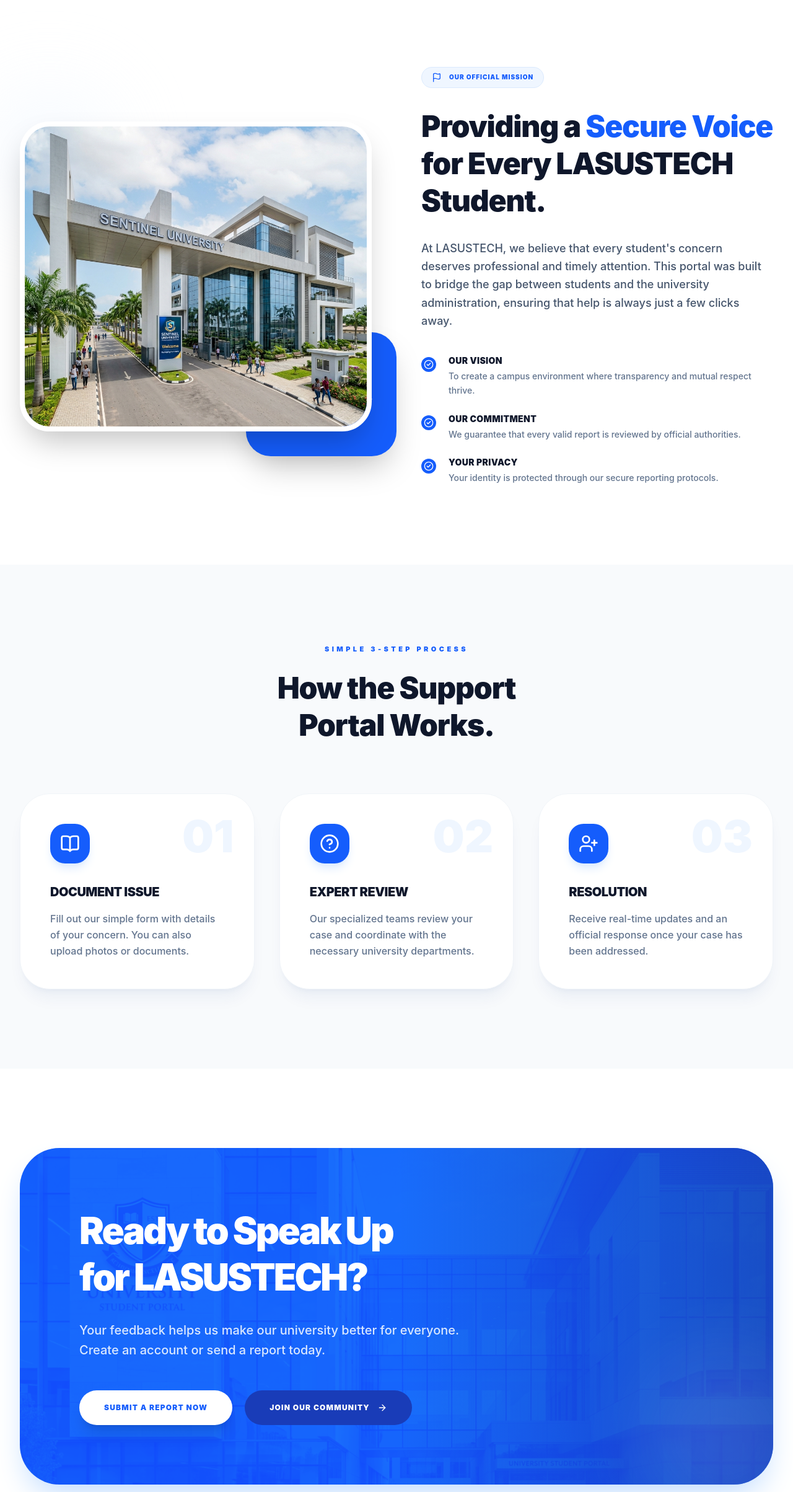
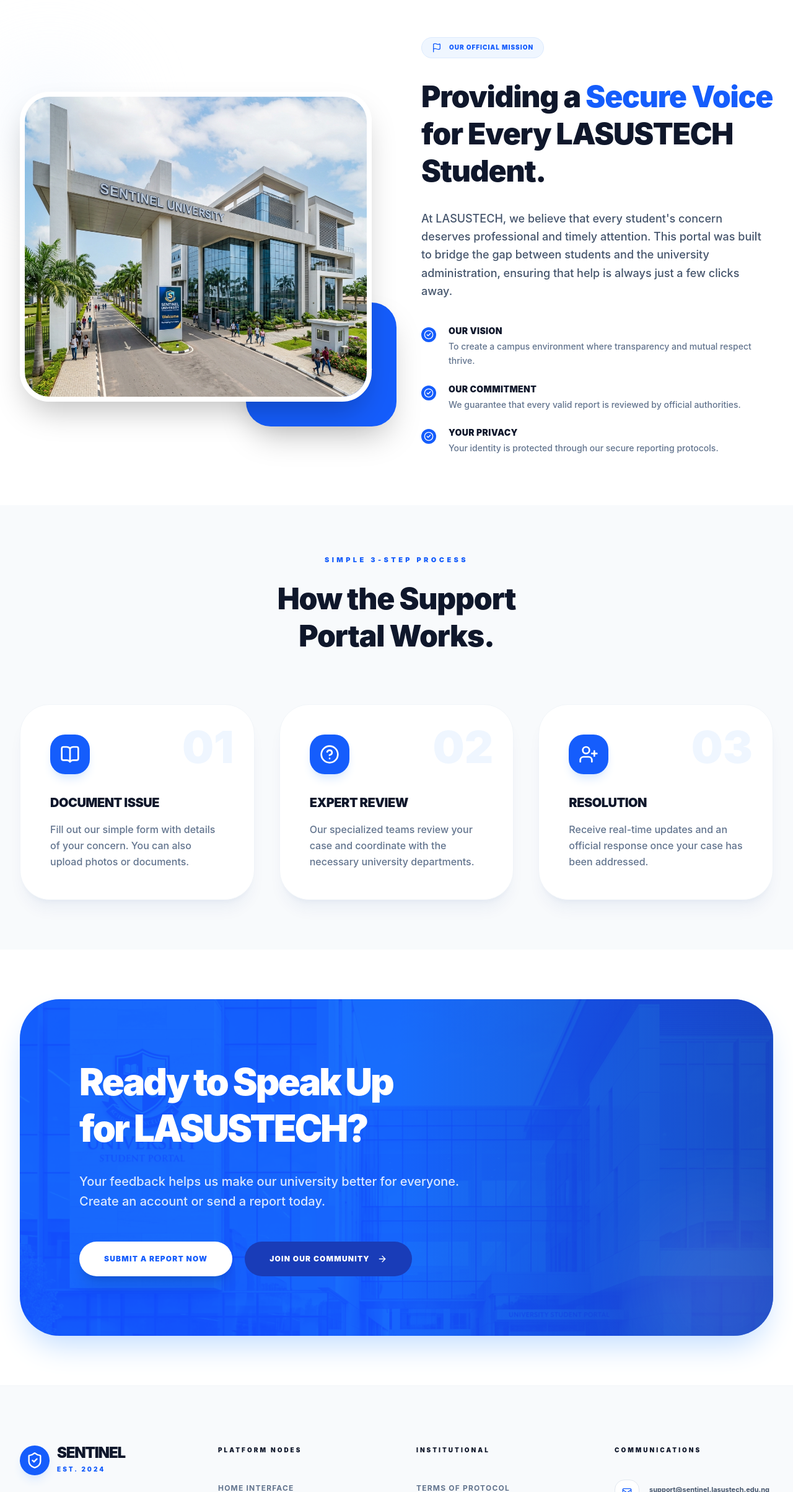
Before and after one commit to Susan-486009/SENTINEL, a React (Vite) app in the folder frontend/: page / in a window 1280 px wide. Shown: the part 1199-3606 px from the top of the page at 62% size. Built offline with nearby package versions, Linux system fonts and the light colour scheme; no server answers.

Commit message:
UI Friction Hardening: Executed 'Kill' list by removing redundant branding and excessive padding. Fixed logic error in SubmitComplaint step navigation.

```diff
--- a/frontend/src/pages/Home.jsx
+++ b/frontend/src/pages/Home.jsx
@@ -20,7 +20,7 @@ const Home = () => {
       <Hero onReportClick={() => setIsReportModalOpen(true)} />
 
       {/* About Us & Mission Section */}
-      <section id="about" className="py-24 lg:py-32 bg-white relative overflow-hidden">
+      <section id="about" className="py-16 lg:py-20 bg-white relative overflow-hidden">
         <div className="max-w-7xl mx-auto px-4 sm:px-6 lg:px-8 relative z-10">
           <div className="grid lg:grid-cols-2 gap-20 items-center">
             <motion.div
@@ -76,7 +76,7 @@ const Home = () => {
       </section>
 
       {/* How It Works - Breakdown */}
-      <section className="py-24 lg:py-32 bg-slate-50">
+      <section className="py-16 lg:py-20 bg-slate-50">
         <div className="max-w-7xl mx-auto px-4 sm:px-6 lg:px-8">
           <div className="text-center max-w-3xl mx-auto mb-20">
             <h2 className="text-[11px] font-black text-blue-600 uppercase tracking-[0.4em] mb-6">Simple 3-Step Process</h2>
@@ -114,7 +114,7 @@ const Home = () => {
       </section>
 
       {/* CTA Section */}
-      <section className="py-32 relative overflow-hidden bg-white">
+      <section className="py-20 relative overflow-hidden bg-white">
         <div className="max-w-7xl mx-auto px-4 sm:px-6 lg:px-8 relative z-10">
           <div className="bg-blue-600 rounded-[4rem] p-12 lg:p-24 relative overflow-hidden shadow-2xl shadow-blue-200">
              {/* Decorative Background */}
--- a/frontend/src/pages/Login.jsx
+++ b/frontend/src/pages/Login.jsx
@@ -160,9 +160,6 @@ const Login = () => {
             </div>
           </div>
 
-          <p className="text-center mt-10 text-[9px] font-bold text-slate-400 uppercase tracking-[0.3em]">
-            Lagos State University of Science and Technology
-          </p>
         </motion.div>
       </div>
     </div>
--- a/frontend/src/pages/Register.jsx
+++ b/frontend/src/pages/Register.jsx
@@ -245,9 +245,6 @@ const Register = () => {
             </div>
           </div>
 
-          <p className="text-center mt-10 text-[9px] font-bold text-slate-400 uppercase tracking-[0.3em]">
-            Lagos State University of Science and Technology
-          </p>
         </motion.div>
       </div>
     </div>
--- a/frontend/src/pages/SubmitComplaint.jsx
+++ b/frontend/src/pages/SubmitComplaint.jsx
@@ -477,10 +477,12 @@ const SubmitComplaint = () => {
                   {step < totalSteps ? (
                     <button
                       type="button"
+                      disabled={analyzing}
                       onClick={() => setStep(s => s + 1)}
-                      className="flex-[2] py-5 px-10 rounded-full bg-blue-600 text-white text-[11px] font-black uppercase tracking-widest shadow-xl shadow-blue-100 hover:bg-blue-700 hover:-translate-y-1 active:scale-95 transition-all flex items-center justify-center gap-4"
+                      className="flex-[2] py-5 px-10 rounded-full bg-blue-600 text-white text-[11px] font-black uppercase tracking-widest shadow-xl shadow-blue-100 hover:bg-blue-700 hover:-translate-y-1 active:scale-95 transition-all flex items-center justify-center gap-4 disabled:opacity-50"
                     >
-                      Next Step <ArrowRight className="w-5 h-5" />
+                      {analyzing ? 'Reviewing Details...' : 'Next Step'}
+                      {!analyzing && <ArrowRight className="w-5 h-5" />}
                     </button>
                   ) : (
                     <motion.button
```
